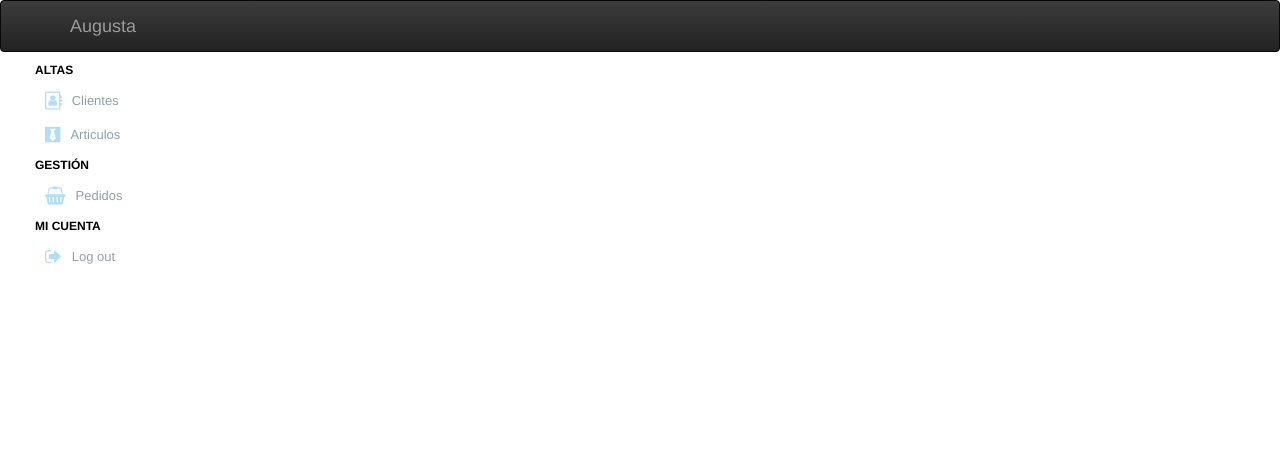
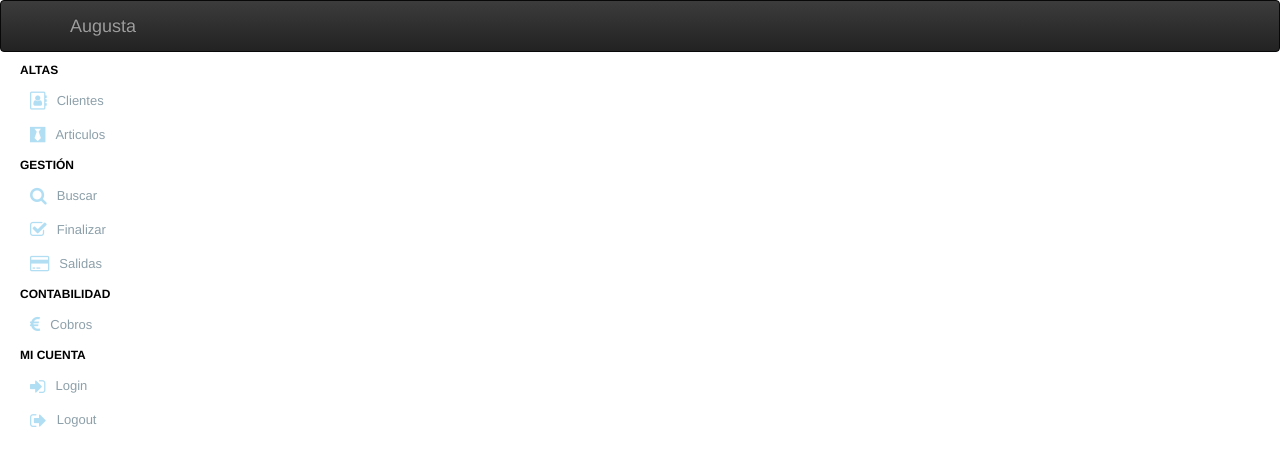
Before and after one commit to eibol87/Augusta, a React (Create React App) app: page / in a window 1280 px wide. Shown: the top 466 px of the page. Built offline with nearby package versions, Linux system fonts and the light colour scheme.

Commit message:
fixed bugs

```diff
--- a/src/App.css
+++ b/src/App.css
@@ -4,7 +4,13 @@
 .App{
 	display: inline-block;
 }
-
+.nopadding {
+   padding: 0 !important;
+   margin: 0 !important;
+}
+.background{
+	background: #fafcfe;
+}
 @media (max-width: 767px) {
   .App--menu--left {
     display: none;
--- a/src/App.js
+++ b/src/App.js
@@ -13,10 +13,10 @@ class App extends Component {
       <BrowserRouter>
     	<Grid bsClass="false">
         <Header />
-          <Col className="App--menu--left" xs={2} sm={2} md={2} lg={2}>
+          <Col className="nopadding App--menu--left" xs={2} sm={2} md={2} lg={2}>
             <Menu />
           </Col>
-          <Col xs={12} sm={10} md={10} lg={10}>
+          <Col className="nopadding background" xs={12} sm={10} md={10} lg={10}>
     	    		<Main />
     	    </Col>
       </Grid>
--- a/src/components/articles/Articles.js
+++ b/src/components/articles/Articles.js
@@ -7,7 +7,7 @@ class Articles extends Component {
 	constructor(){
 		super()
 		this.state={
-			thead:['Tipo','Categoría','Precio Base'],
+			thead:['Tipo','Categoría','Precio Base','Precio medio','Clientes'],
 			articles:[]
 			}
 		}
@@ -23,7 +23,10 @@ class Articles extends Component {
 	}
 	getBodyTable(){
 		return this.state.articles.map((articles) => {
-			return [articles.type,articles.leather,articles.base_price]
+			const sum = (articles.assign_prices.reduce((acc, sum) => acc + Number(sum) ,0))
+			const avg= (sum/articles.assign_prices.length).toFixed(2)
+
+			return [articles.type,articles.leather,articles.base_price,avg,articles.prices_per_customer.length]
 		})
 	}
 
--- a/src/components/customers/Customers.css
+++ b/src/components/customers/Customers.css
@@ -1,8 +1,4 @@
-.Customers{
-	background: #fafcfe;
-	min-height: 700px;
-}
-.Customers--panel{
+.Customers-panel{
 	padding: 35px 20px 20px 20px;
 	margin-bottom: 20px;
   background-color: #fff;
@@ -12,12 +8,18 @@
   -webkit-box-shadow: 0 1px 1px rgba(0, 0, 0, .05);
   box-shadow: 0 1px 1px rgba(0, 0, 0, .05);
 }
-.DataTable>thead>tr{
-	background-color: #F9FAFE;
+.Customers-title{
+    font-weight: 300 !important;
+    font-size: 22px;
+    text-transform: uppercase;
+    padding: 0;
+    font-weight: 100;
+    margin: 0;
+    color: #414C59;
+    padding-top: 10px;
 }
-.DataTable--inputSearch--left{
-	padding-left: 0px;
+.Customers-subTitle{
+	font-weight: 300;
+	opacity: 0.6;
+	padding-bottom: 5px;
 }
-.DataTable--selectPage--right{
-	padding-right: 0px;
-}
--- a/src/components/customers/Customers.js
+++ b/src/components/customers/Customers.js
@@ -7,7 +7,7 @@ class Customers extends Component {
 	constructor(){
 		super()
 		this.state={
-			thead:['id','Contacto','Dirección','Ciudad','Teléfono','Cliente','Nombre fiscal'],
+			thead:['Contacto','Dirección','Ciudad','Teléfono','Cliente','Nombre fiscal'],
 			customers:[]
 			}
 		}
@@ -23,15 +23,16 @@ class Customers extends Component {
 	}
 	getcustomersForShowTable(){
 		return this.state.customers.map((customers) => {
-			return [customers.id,customers.contact,customers.address,customers.city,customers.phone,customers.type,customers.fiscal_name]
+			return [customers.contact,customers.address,customers.city,customers.phone,customers.type,customers.fiscal_name]
 		})
 	}
 
   render(props){
     return(
     	<div className="Customers">
-    	<h2>Clientes</h2>
-	    	<div className="Customers--panel">
+    	<h2 className="Customers-title">CLIENTES</h2>
+    	<p className="Customers-subTitle">{this.state.customers.length} clientes totales</p>
+	    	<div className="Customers-panel">
     			<DataTable
 		    		thead={this.state.thead}
 		    		tbody={this.getcustomersForShowTable()}
--- a/src/components/menu/menu.json
+++ b/src/components/menu/menu.json
@@ -9,13 +9,22 @@
 	{
 		"category": "Gestión",
 		"items":[
-			{"id": 3, "title": "Pedidos", "link": "/orders", "icon": "fa fa-shopping-basket"}
+			{"id": 3, "title": "Buscar", "link": "/orders", "icon": "fa fa-search"},
+			{"id": 4, "title": "Finalizar", "link": "/orders", "icon": "fa fa-check-square-o"},
+			{"id": 4, "title": "Salidas", "link": "/orders", "icon": "fa fa-credit-card"}
+		]
+	},
+	{
+		"category": "Contabilidad",
+		"items":[
+			{"id": 5, "title": "Cobros", "link": "/login", "icon": "fa fa-eur"}
 		]
 	},
 	{
 		"category": "Mi cuenta",
 		"items":[
-			{"id": 4, "title": "Log out", "link": "/logout", "icon": "fa fa-sign-out"}
+			{"id": 5, "title": "Login", "link": "/login", "icon": "fa fa-sign-in"},
+			{"id": 5, "title": "Logout", "link": "/logout", "icon": "fa fa-sign-out"}
 		]
 	}
 ]
--- a/src/components/routes/PrivateRoute.js
+++ b/src/components/routes/PrivateRoute.js
@@ -8,7 +8,7 @@ const PrivateRoute = ({ component: Component, ...rest }) => (
       <Component {...props}/>
     ) : (
       <Redirect to={{
-        pathname: '/login',
+        pathname: '/orders',
         state: { from: props.location }
       }}/>
     )
```
Also changed, not shown: src/components/showcase/Showcase.js (added, +8 -0 lines), src/components/showcase/Showcase.css (added).
